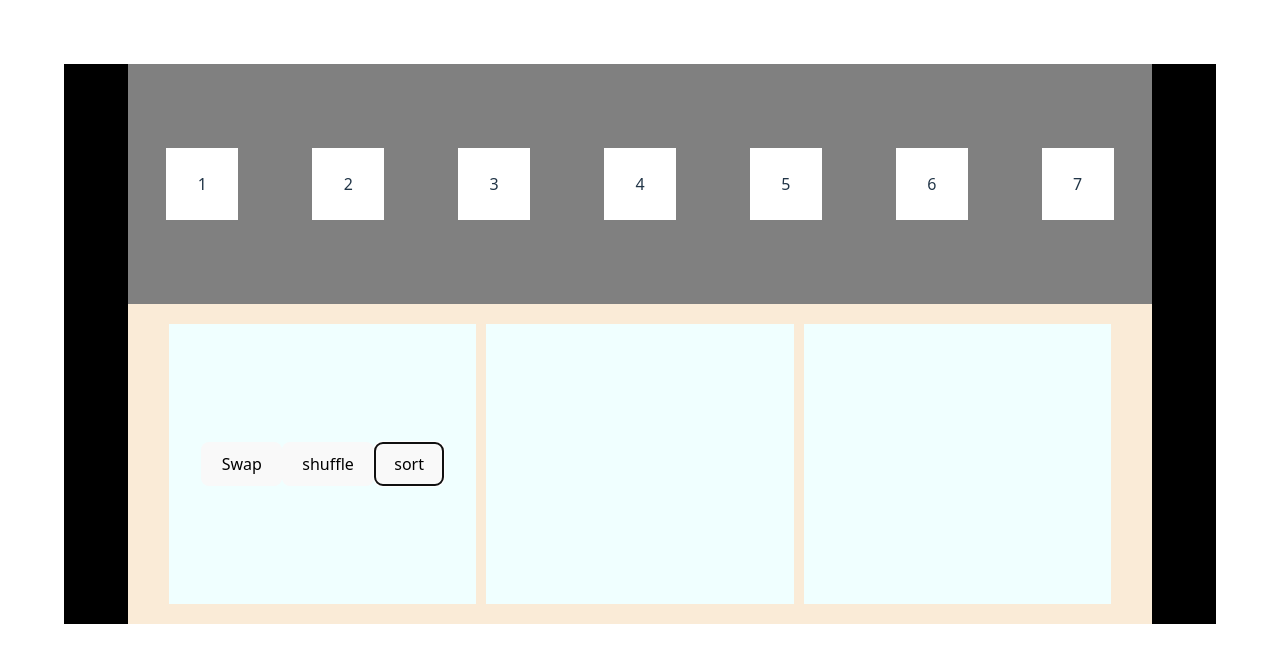
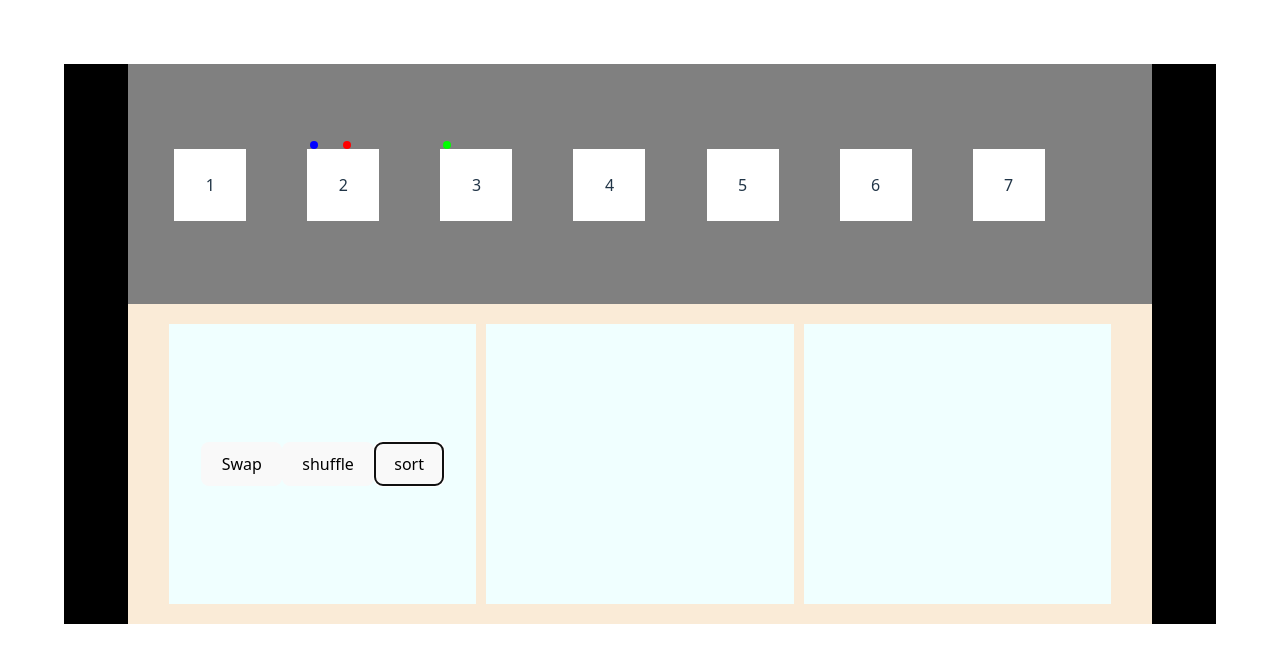
Before and after one commit to Narayan-A-R/Quicksort-Animation, a React (Vite) app: page / in a window 1280 px wide. Both pictures are taken after a click on the button "sort". Shown: the top 662 px of the page. Built offline with nearby package versions, Linux system fonts and the light colour scheme.

Commit message:
pivot , low,high pointers work

```diff
--- /dev/null
+++ b/src/Animations.jsx
@@ -0,0 +1,53 @@
+import { gapHorz, gapVert, arrBoxHeight } from "./Constants";
+import { horizRoom, vertRoom } from "./Constants";
+export const animateMoveUp = (a, setPositions) => {
+  setPositions((prev) =>
+    prev.map((pos, i) =>
+      i === a ? { ...pos, y: pos.y - (gapVert + arrBoxHeight) } : pos
+    )
+  );
+};
+export const animateMoveDown = (a, setPositions) => {
+  setPositions((prev) =>
+    prev.map((pos, i) =>
+      i === a ? { ...pos, y: pos.y + (gapVert + arrBoxHeight) } : pos
+    )
+  );
+};
+
+export const animateMoveRight = (a, setPositions) => {
+  setPositions((prev) =>
+    prev.map((pos, i) =>
+      i === a ? { ...pos, x: pos.x + (gapHorz + arrBoxHeight) } : pos
+    )
+  );
+};
+export const animateMoveLeft = (a, setPositions) => {
+  setPositions((prev) =>
+    prev.map((pos, i) =>
+      i === a ? { ...pos, x: pos.x - (gapHorz + arrBoxHeight) } : pos
+    )
+  );
+};
+
+export const initialisePivot = (start, setPivotPosition) => {
+  setPivotPosition((prev) => ({
+    ...prev,
+    x: horizRoom + start * arrBoxHeight + start * gapHorz,
+    y: prev.y,
+  }));
+};
+export const initialiseLow = (start, setLowPosition) => {
+  setLowPosition((prev) => ({
+    ...prev,
+    x: horizRoom + (start + 1) * arrBoxHeight + (start + 1) * gapHorz,
+    y: prev.y,
+  }));
+};
+export const initialiseHigh = (end, setHighPosition) => {
+  setHighPosition((prev) => ({
+    ...prev,
+    x: horizRoom + end * arrBoxHeight + end * gapHorz,
+    y: prev.y,
+  }));
+};
--- a/src/App.css
+++ b/src/App.css
@@ -20,7 +20,30 @@
   align-items: center;
 
 }
-
+.pivot{
+  background-color: blue;
+  height: 1vh;
+  width: 1vh;
+  border-radius: 50%;
+  position: absolute;
+  transition: left 0.25s ease-in-out, top 0.25s ease-in-out;
+}
+.low{
+  background-color: lime;
+  height: 1vh;
+  width: 1vh;
+  border-radius: 50%;
+  position: absolute;
+  transition: left 0.25s ease-in-out, top 0.25s ease-in-out;
+}
+.high{
+  background-color: red;
+  height: 1vh;
+  width: 1vh;
+  border-radius: 50%;
+  position: absolute;
+  transition: left 0.25s ease-in-out, top 0.25s ease-in-out;
+}
 .visuals{
   background-color: grey;
   height: 30vh;
--- a/src/App.jsx
+++ b/src/App.jsx
@@ -1,106 +1,107 @@
 import { useState } from "react";
 import "./App.css";
-import {
-  n,
-  gapHorz,
-  gapVert,
-  arrBoxHeight,
-  horizRoom,
-  vertRoom,
-} from "./Constants";
+import { gapHorz, gapVert, arrBoxHeight } from "./Constants";
+import { horizRoom, vertRoom, n } from "./Constants";
+import { vh, vw } from "./Constants";
+import { animateMoveUp, animateMoveDown } from "./Animations";
+import { animateMoveLeft, animateMoveRight } from "./Animations";
+import { initialisePivot, initialiseHigh, initialiseLow } from "./Animations";
 import { sleep } from "./Utils";
 function App() {
   const [positions, setPositions] = useState(
     Array.from({ length: n }, (_, i) => ({
       id: i,
       val: i + 1,
-      x: horizRoom + i * arrBoxHeight + i * gapHorz,
+      x: horizRoom + i * arrBoxHeight + i * gapHorz + gapVert,
       y: vertRoom + arrBoxHeight + gapVert,
     }))
   );
+  const [isSorting, setIsSorting] = useState(false);
+  const arr = positions.map((p) => p.val);
+  const [pivotPosition, setPivotPosition] = useState({
+    id: -1,
+    x: horizRoom,
+    y: vertRoom + arrBoxHeight,
+  });
+  const [lowPosition, setLowPosition] = useState({
+    id: -1,
+    x: horizRoom + arrBoxHeight + gapHorz,
+    y: vertRoom + arrBoxHeight,
+  });
+  const [highPosition, setHighPosition] = useState({
+    id: -1,
+    x: horizRoom + (n - 1) * arrBoxHeight + (n - 1) * gapHorz,
+    y: vertRoom + arrBoxHeight,
+  });
 
-  const arr = positions.map((p) => p.val);
 
-  const animateMoveUp = (a) => {
-    setPositions((prev) =>
-      prev.map((pos, i) =>
-        i === a ? { ...pos, y: pos.y - (gapVert + arrBoxHeight) } : pos
-      )
-    );
-  };
-  const animateMoveDown = (a) => {
-    setPositions((prev) =>
-      prev.map((pos, i) =>
-        i === a ? { ...pos, y: pos.y + (gapVert + arrBoxHeight) } : pos
-      )
-    );
-  };
+  const partition = async (start, end) => {
+    initialisePivot(start, setPivotPosition);
+    initialiseLow(start, setLowPosition);
+    initialiseHigh(end, setHighPosition);
 
-  const animateMoveRight = (a) => {
-    setPositions((prev) =>
-      prev.map((pos, i) =>
-        i === a ? { ...pos, x: pos.x + (gapHorz + arrBoxHeight) } : pos
-      )
-    );
-  };
-  const animateMoveLeft = (a) => {
-    setPositions((prev) =>
-      prev.map((pos, i) =>
-        i === a ? { ...pos, x: pos.x - (gapHorz + arrBoxHeight) } : pos
-      )
-    );
-  };
-  const partition = async (start, end) => {
     let pivot = arr[start];
-    let low = start;
+    let low = start + 1;
     let high = end;
     while (low <= high) {
       while (arr[low] <= pivot) {
+        setLowPosition((prev) => ({
+          ...prev,
+          x: prev.x + (gapHorz + arrBoxHeight),
+          y: prev.y,
+        }));
+        await sleep(250);
         low++;
       }
       while (arr[high] > pivot) {
+        setHighPosition((prev) => ({
+          ...prev,
+          x: prev.x - (gapHorz + arrBoxHeight),
+          y: prev.y,
+        }));
+        await sleep(250);
         high--;
       }
       if (low <= high) {
-        await swap(low, high);
+        await swapAnimated(low, high);
       }
     }
-    await swap(start, high);
+    await swapAnimated(start, high);
     return high;
   };
   const quicksort = async (start, end) => {
+    setIsSorting(true);
     if (end <= start) {
       return;
     }
     let pivot = await partition(start, end);
     await quicksort(start, pivot - 1);
     await quicksort(pivot + 1, end);
+    setIsSorting(false);
   };
   const shuffle = async () => {
     for (let i = positions.length - 1; i > 0; i--) {
       let j = Math.floor(Math.random() * (i + 1));
-      await swap(i, j);
+      await swapAnimated(i, j);
     }
   };
 
-  const swap = async (a, b) => {
+  const swapAnimated = async (a, b) => {
     if (a === b) return;
     if (a > b) [a, b] = [b, a];
-    const distance = Math.abs(b - a);
-
-    animateMoveUp(a);
-    animateMoveDown(b);
-
+    const distance = b-a;
+    animateMoveUp(a, setPositions);
+    animateMoveDown(b, setPositions);
     await sleep(250);
 
     for (let i = 0; i < distance; i++) {
-      animateMoveRight(a);
-      animateMoveLeft(b);
+      animateMoveRight(a, setPositions);
+      animateMoveLeft(b, setPositions);
       await sleep(250);
     }
 
-    animateMoveDown(a);
-    animateMoveUp(b);
+    animateMoveDown(a, setPositions);
+    animateMoveUp(b, setPositions);
 
     await sleep(250);
 
@@ -118,20 +119,56 @@ function App() {
       key={pos.id}
       className="arrayBox"
       style={{
-        top: `${pos.y}px`,
-        left: `${pos.x}px`,
+        top: `${pos.y/vh}vh`,
+        left: `${pos.x / vw}vw`,
       }}
     >
       {pos.val}
     </div>
   ));
 
+  const pivot = (
+    <div
+      key={-1}
+      className="pivot"
+      style={{
+        top: `${pivotPosition.y/vh}vh`,
+        left: `${pivotPosition.x/vw}vw`,
+      }}
+    ></div>
+  );
+
+  const low = (
+    <div
+      key={-2}
+      className="low"
+      style={{
+        top: `${lowPosition.y/vh}vh`,
+        left: `${lowPosition.x/vw}vw`,
+      }}
+    ></div>
+  );
+  const high = (
+    <div
+      key={-3}
+      className="high"
+      style={{
+        top: `${highPosition.y/vh}vh`,
+        left: `${highPosition.x/vw}vw`,
+      }}
+    ></div>
+  );
   return (
     <div className="ViewWindow">
-      <div className="visuals">{boxes}</div>
+      <div className="visuals">
+        {isSorting && pivot}
+        {isSorting && low}
+        {isSorting && high}
+        {boxes}
+      </div>
       <div className="infoContainer">
         <div className="informer pseudocode">
-          <button onClick={() => swap(0, 1)}>Swap</button>
+          <button onClick={() => swapAnimated(0, 1)}>Swap</button>
           <button onClick={() => shuffle()}>shuffle</button>
           <button onClick={() => quicksort(0, n - 1)}>sort</button>
         </div>
--- a/src/Constants.jsx
+++ b/src/Constants.jsx
@@ -9,8 +9,8 @@ export const visualsBoxWidth = 80 * vw;
 export const horizRoom = 3 * vw;
 export const vertRoom = 1 * vh;
 
-export const gapVert = 0.5 * vh;
+export const gapVert = 1 * vh;
 export const arrBoxHeight = (visualsBoxHeight - 2 * vertRoom - 2 * gapVert) / 3;
 
-
-export const gapHorz = (visualsBoxWidth - 2 * horizRoom - n * arrBoxHeight) / (n - 1);
+// extra vertGap for ball
+export const gapHorz = (visualsBoxWidth -2*gapVert- 2 * horizRoom - n * arrBoxHeight) / n;
```
